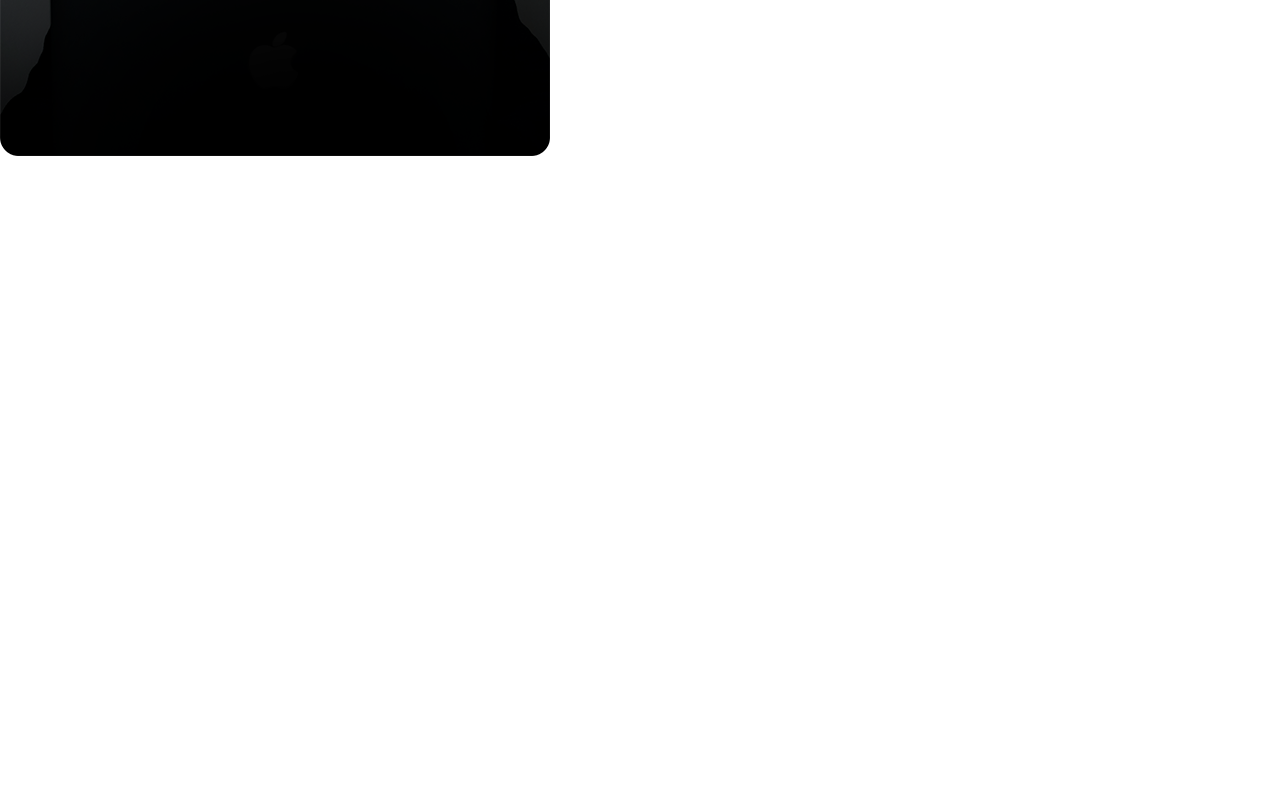
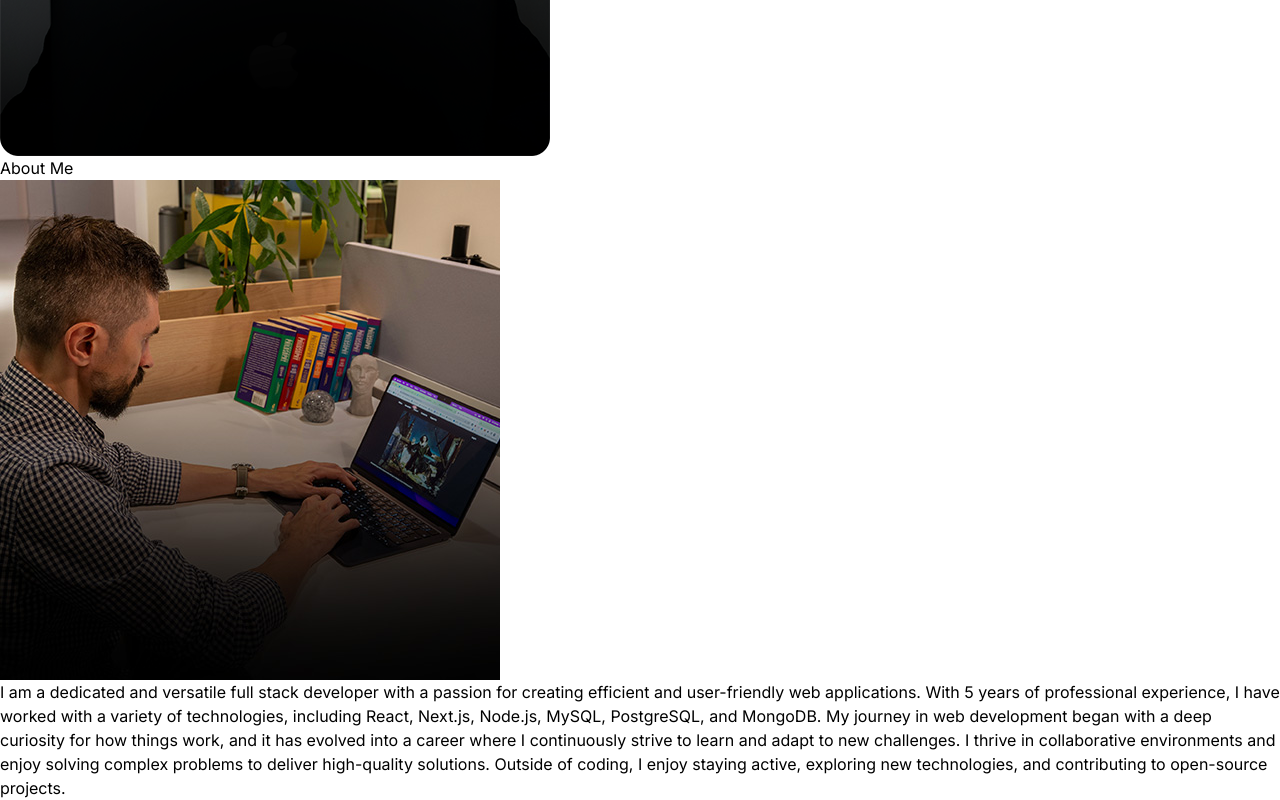
Before and after one commit to manasviwalia2812/Personal-Portfolio, a React (Vite) app: page / in a window 1280 px wide. Shown: the part 614-1414 px from the top of the page. Before the commit the page ends 800 px from the top, so only its background shows below. Built offline with nearby package versions, Linux system fonts and the light colour scheme.

Commit message:
added about Me section

```diff
--- a/src/App.jsx
+++ b/src/App.jsx
@@ -1,15 +1,18 @@
-import Hero from "./components/Hero"
-import Navbar from "./components/navbar"
+import Hero from "./components/Hero";
+import Navbar from "./components/navbar";
+import About from "./components/About";
 
 const App = () => {
   return (
     <div className="overflow-x-hidden text-neutral-300 antialiased selection:bg-cyan-300 selection:text-cyan-900">
-      <div className="flixed top-0 -z-10 h-full w-full"></div>
-      <div className="absolute top-0 z-[-2] h-screen w-screen bg-neutral-950 bg-[radial-gradient(ellipse_80%_80%_at_50%_-20%,rgba(120,119,198,0.3),rgba(255,255,255,0))]"></div>
-
+      <div className="fixed top-0 -z-10 h-full w-full">
+        <div className="absolute top-0 z-[-2] h-screen w-screen bg-neutral-950 bg-[radial-gradient(ellipse_80%_80%_at_50%_-20%,rgba(120,119,198,0.3),rgba(255,255,255,0))]">
+        </div>
+      </div>
       <div className="container mx-auto px-8">
         <Navbar />
         <Hero/>
+        <About/>
       </div>
     </div>
   );
--- /dev/null
+++ b/src/components/About.jsx
@@ -0,0 +1,22 @@
+//rafce
+import aboutImg from "../assets/about.jpg";
+import {ABOUT_TEXT} from "../constants";
+const About = () => {
+  return <div className="border-b border-neutral-900 pb-4">
+    <h1 className="text-4xl my-20 text-center">About <span className="text-neutral-500">Me</span></h1>
+    <div className="flex flex-wrap">
+      <div className="w-full lg:w-1/2 lg:p-8">
+        <div className="flex items-center jusitfy-center">
+          <img className="rounded-2xl" src={aboutImg} alt="about" />
+        </div>
+      </div>
+      <div className="w-full lg:w-1/2">
+        <div className="flex justify-center lg:justify-start">
+          <p className="my-2 max-w-xl py-6">{ABOUT_TEXT}</p>
+        </div>
+      </div>
+    </div>
+  </div>
+}
+
+export default About
```
